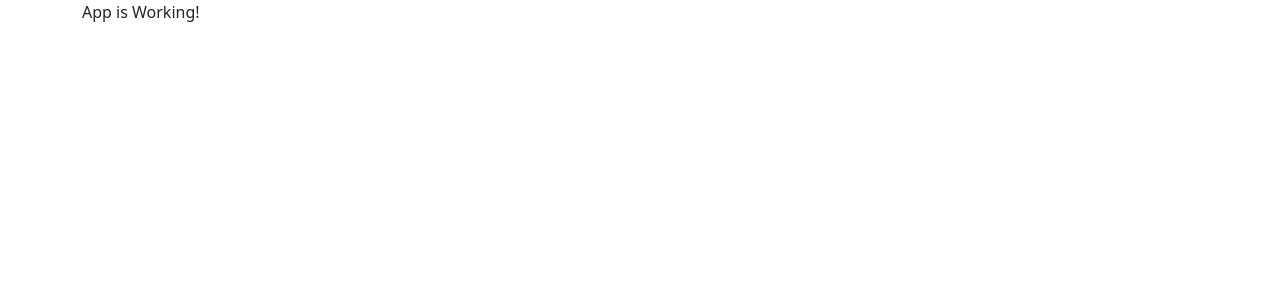
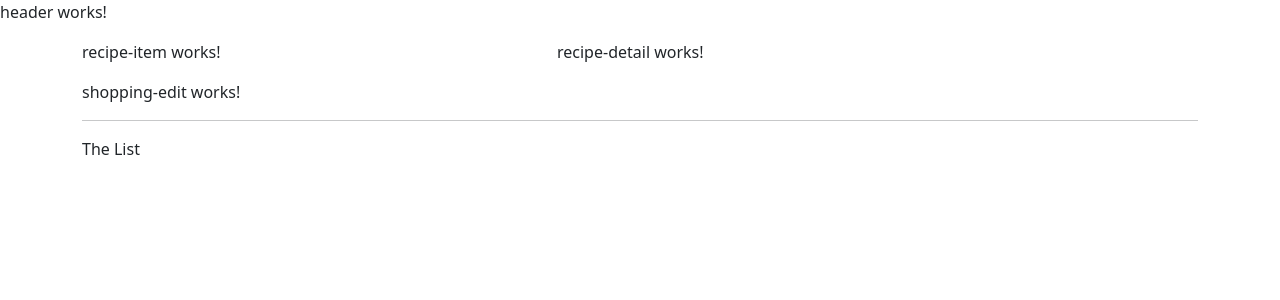
Before and after one commit to parthpsp1/angular-certification, an Angular app in the folder angular-practice/: page / in a window 1280 px wide. Shown: the top 300 px of the page. Built offline with nearby package versions, Linux system fonts and the light colour scheme.

Commit message:
Created a simple layout using the components created previously

```diff
--- a/angular-practice/src/app/app.component.html
+++ b/angular-practice/src/app/app.component.html
@@ -1,7 +1,9 @@
+<app-header></app-header>
 <div class="container">
   <div class="row">
     <div class="col-md-12">
-      App is Working!
+      <app-recipes></app-recipes>
+      <app-shopping-list></app-shopping-list>
     </div>
   </div>
 </div>
--- a/angular-practice/src/app/recipes/recipe-list/recipe-list.component.html
+++ b/angular-practice/src/app/recipes/recipe-list/recipe-list.component.html
@@ -1 +1 @@
-<p>recipe-list works!</p>
+<app-recipe-item></app-recipe-item>
--- a/angular-practice/src/app/recipes/recipes.component.html
+++ b/angular-practice/src/app/recipes/recipes.component.html
@@ -1 +1,8 @@
-<p>recipes works!</p>
+<div class="row">
+  <div class="col-md-5">
+    <app-recipe-list></app-recipe-list>
+  </div>
+  <div class="col-md-7">
+    <app-recipe-detail></app-recipe-detail>
+  </div>
+</div>
--- a/angular-practice/src/app/shopping-list/shopping-list.component.html
+++ b/angular-practice/src/app/shopping-list/shopping-list.component.html
@@ -1 +1,7 @@
-<p>shopping-list works!</p>
+<div class="row">
+  <div class="col-xs-10">
+    <app-shopping-edit></app-shopping-edit>
+    <hr>
+    <p>The List</p>
+  </div>
+</div>
```
